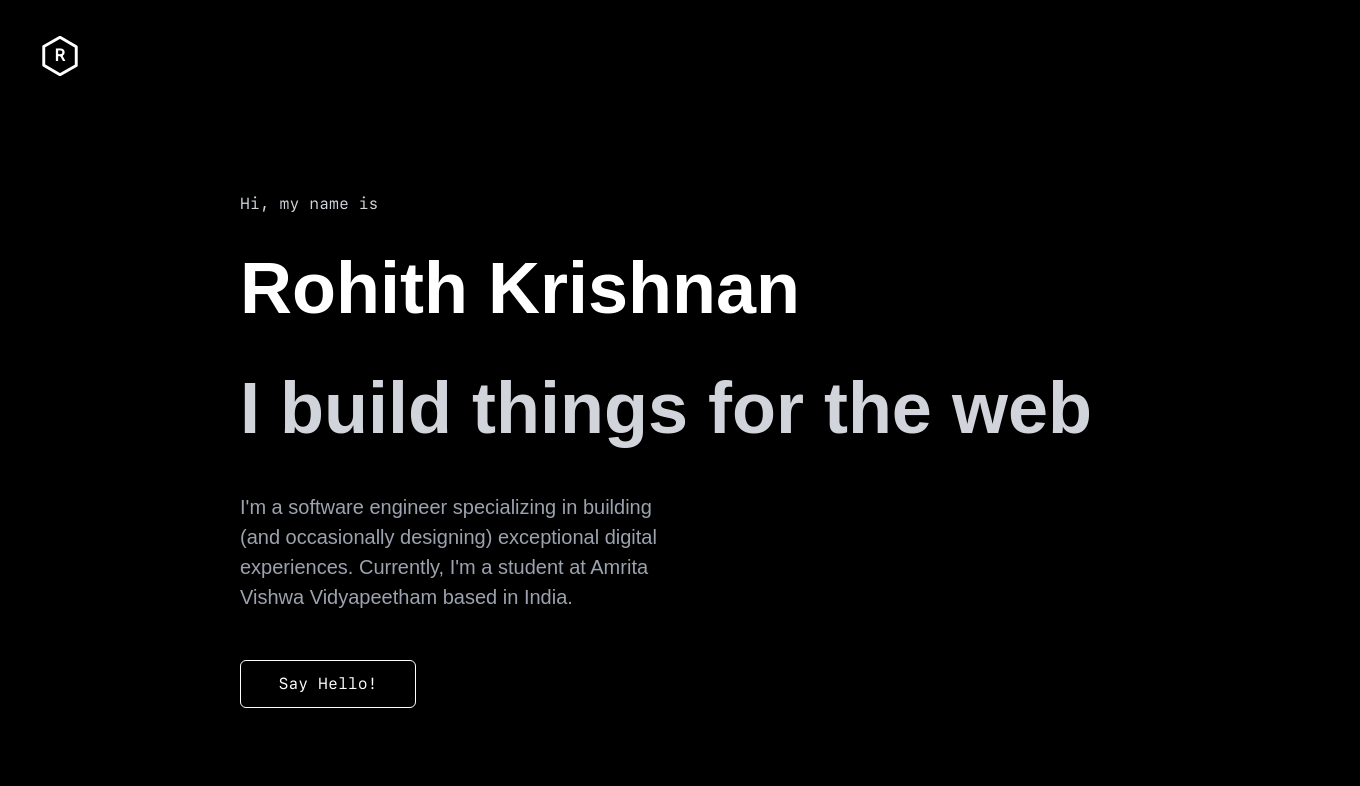
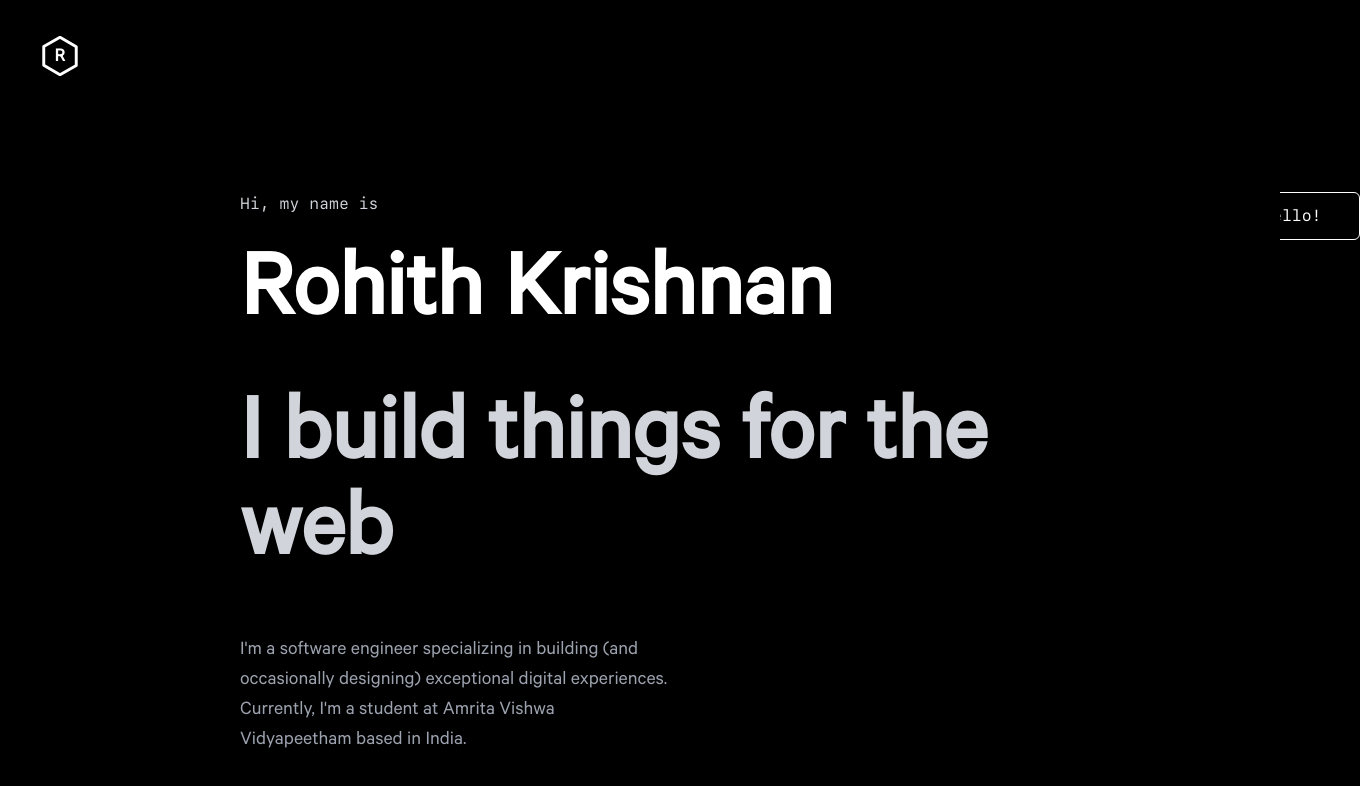
Before and after one commit to Rohithk2003/portfolio, a Next.js app: page / in a window 1280 px wide. Shown: the top 786 px of the page, 1360 px wide, since content can reach past the window. Built offline with nearby package versions, Linux system fonts and the light colour scheme; what tailwindcss-animated would draw is missing.

Commit message:
changed font and fixed navbar button placement

```diff
--- a/components/main.js
+++ b/components/main.js
@@ -5,7 +5,7 @@ import Typed from "typed.js";
 import { useRef, useEffect } from "react";
 import localFont from "next/font/local";
 const sf = localFont({ src: "./sf.otf" });
-
+const ca = localFont({ src: "./ca.otf" });
 const inter = Inter({
 	subsets: ["latin"],
 	weights: [300],
@@ -20,14 +20,18 @@ export default function Main() {
 				Hi, my name is
 			</div>
 			<div
-				className={`home-name text-white calibre-font md:text-7xl sm:text-6xl text-5xl font-bold  `}
+				className={`home-name text-white  md:text-8xl sm:text-7xl text-6xl font-bold ${ca.className} `}
 			>
 				Rohith Krishnan
 			</div>
-			<div className="home-sub-text calibre-font md:text-7xl sm:text-6xl xs:text-5xl text-4xl font-bold text-gray-300">
+			<div
+				className={`home-sub-text calibre-font md:text-8xl sm:text-7xl xs:text-6xl text-5xl font-bold text-gray-300 ${ca.className}`}
+			>
 				I build things for the web
 			</div>
-			<div className="home-text md:w-1/2 sm:w-2/3 w-full text-gray-400 font-[400]  calibre-font text-[20px] pr-5">
+			<div
+				className={`home-text md:w-1/2 sm:w-2/3 w-full text-gray-400 font-[400]  calibre-font text-[20px] pr-5 ${ca.className}`}
+			>
 				I&apos;m a software engineer specializing in building (and occasionally
 				designing) exceptional digital experiences. Currently, I&apos;m a
 				student at Amrita Vishwa Vidyapeetham based in India.
--- a/components/navbar.js
+++ b/components/navbar.js
@@ -56,7 +56,7 @@ export default function Navbar() {
 			<nav
 				className={`flex w-[100vw] h-28 z-[500] justify-between px-10 bg-black text-white relative items-center`}
 			>
-				<div className="w-1/2 h-28 flex  justify-start items-center pop-up animate-1">
+				<div className="w-1/6 h-28 flex  justify-start items-center pop-up animate-1">
 					<div className={"w-10 h-10  "}>
 						<svg
 							id="logo"
@@ -95,7 +95,7 @@ export default function Navbar() {
 					</div>
 				</div>
 				<div
-					className={`${sf.className} lg:w-1/2 w-2/3 md:block  hidden h-28 nav-items text-md `}
+					className={`${sf.className} w-max md:block  hidden h-28 nav-items text-md `}
 				>
 					<div className="flex flex-row gap-14 h-28 ffff justify-center items-center">
 						<div className="flex flex-row gap-1 slide-down animate-1-faster">
```
Also changed, not shown: components/ca.otf (added).
